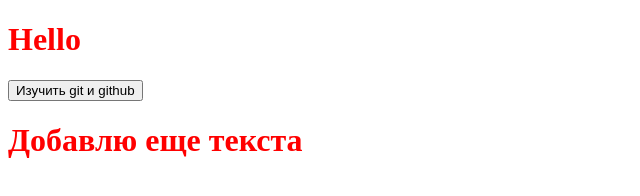
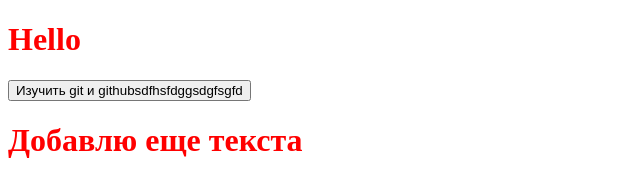
Before and after one commit to Alexei-Ruzheynikov/javascript_course, a plain HTML site: page lesson01/index.html in a window 1280 px wide. Shown: the whole page, without its empty margins (0-640 px from the left). Drawn offline with Linux system fonts and the light colour scheme.

Commit message:
Изменил текст на краказябры

```diff
--- a/lesson01/index.html
+++ b/lesson01/index.html
@@ -9,7 +9,7 @@
   </head>
   <body>
     <h1>Hello</h1>
-    <button>Изучить git и github</button>
+    <button>Изучить git и githubsdfhsfdggsdgfsgfd</button>
     <h1>Добавлю еще текста</h1>
     <script src="script.js" defer></script>
   </body>
```
